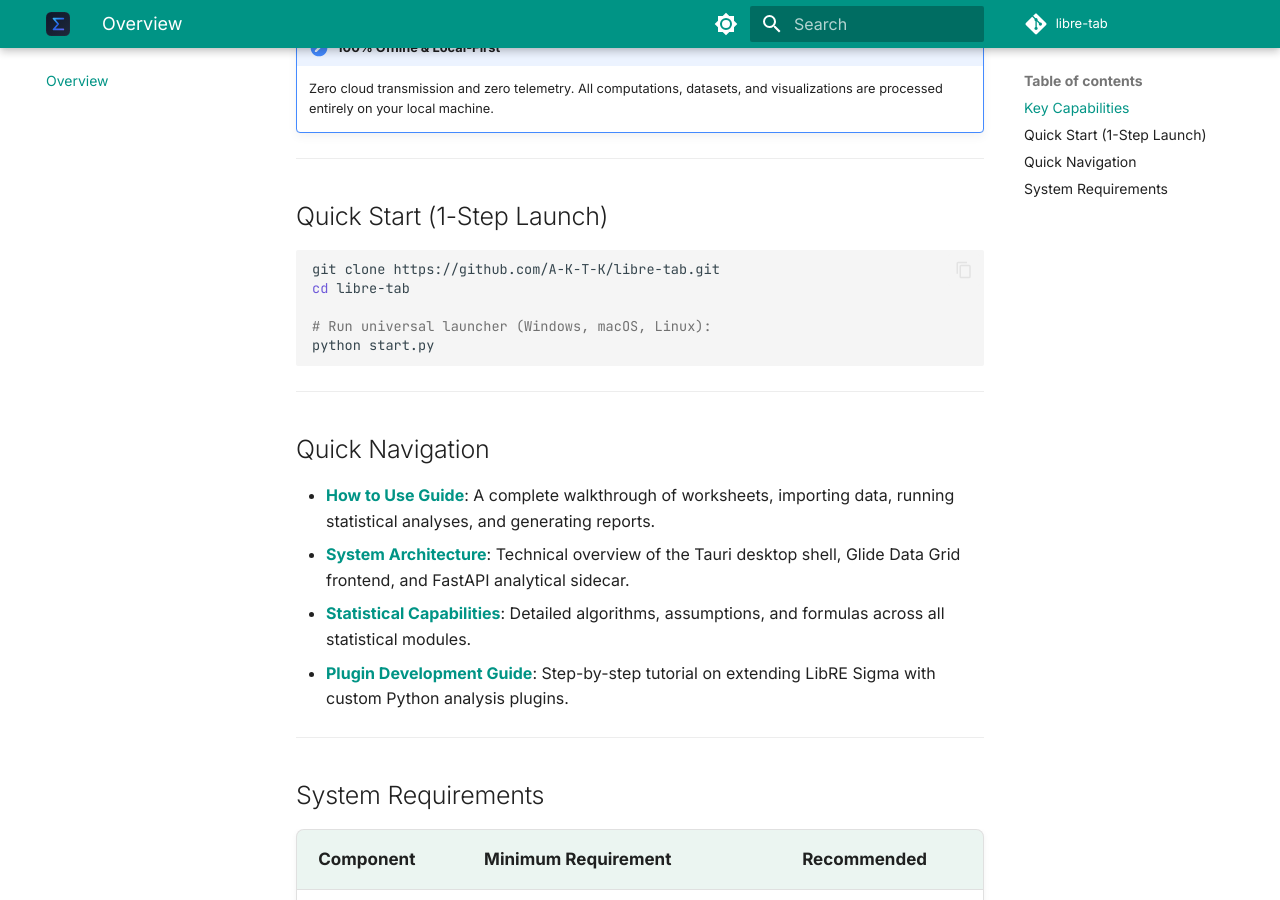
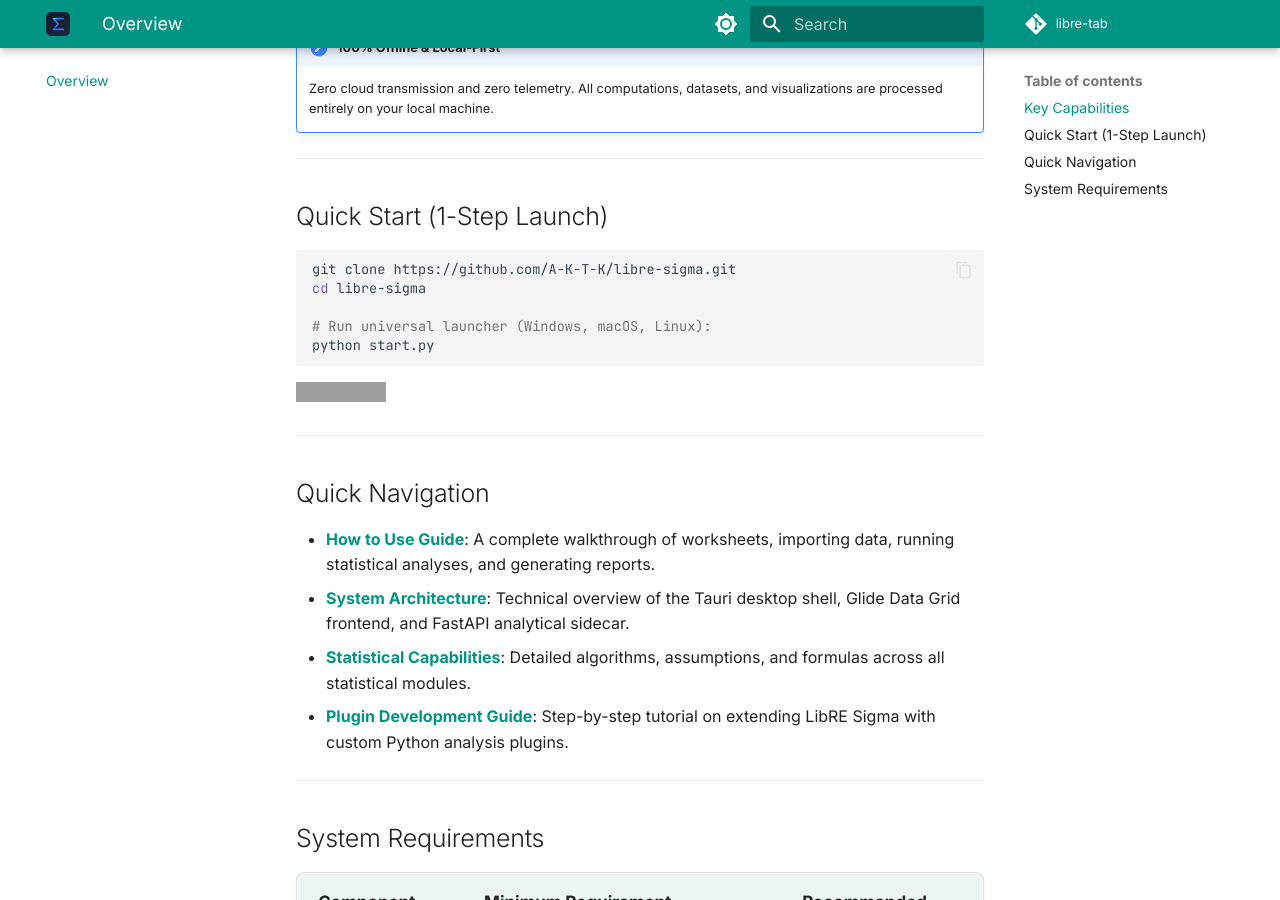
Before and after one commit to A-K-T-K/libre-sigma, an MkDocs documentation site: the page built from docs/index.md, in a window 1280 px wide and 900 px high, scrolled down 988 px. Built offline with MkDocs 1.6.1 and Material for MkDocs 9.7.7, drawn with Linux system fonts in a browser that asks for light colours; comment, search, counter and statistics services are not loaded; grey boxes are pictures that could not be loaded.

````diff
--- a/docs/index.md
+++ b/docs/index.md
@@ -29,12 +29,14 @@ LibRE Sigma is designed to provide an open, modern alternative to commercial sta
 ## Quick Start (1-Step Launch)
 
 ```bash
-git clone https://github.com/A-K-T-K/libre-tab.git
-cd libre-tab
+git clone https://github.com/A-K-T-K/libre-sigma.git
+cd libre-sigma
 
 # Run universal launcher (Windows, macOS, Linux):
 python start.py
 ```
+
+[![DOI](https://zenodo.org/badge/DOI/10.5281/zenodo.22093338.svg)](https://doi.org/10.5281/zenodo.22093338)
 
 ---
 
````
Also changed, not shown: README.md (+20 -0 lines).
